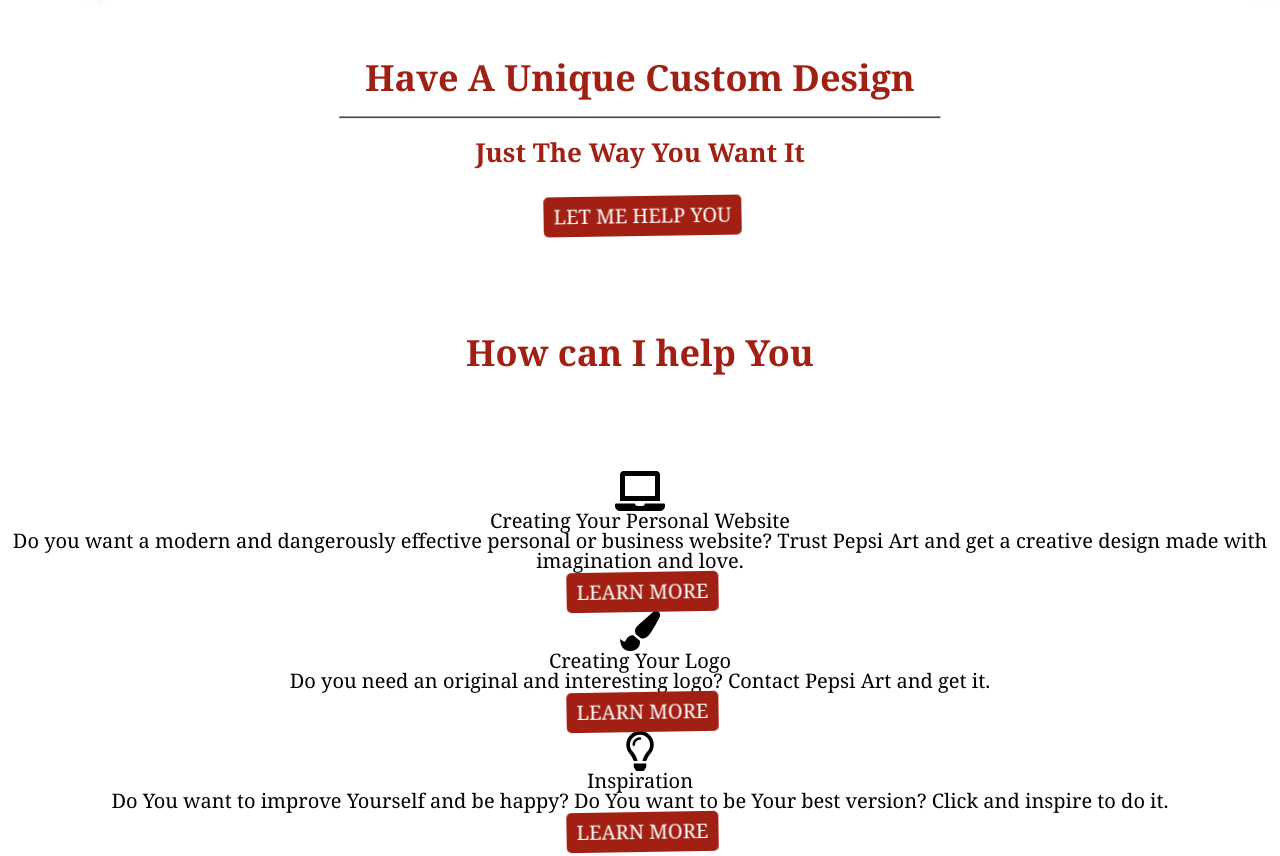
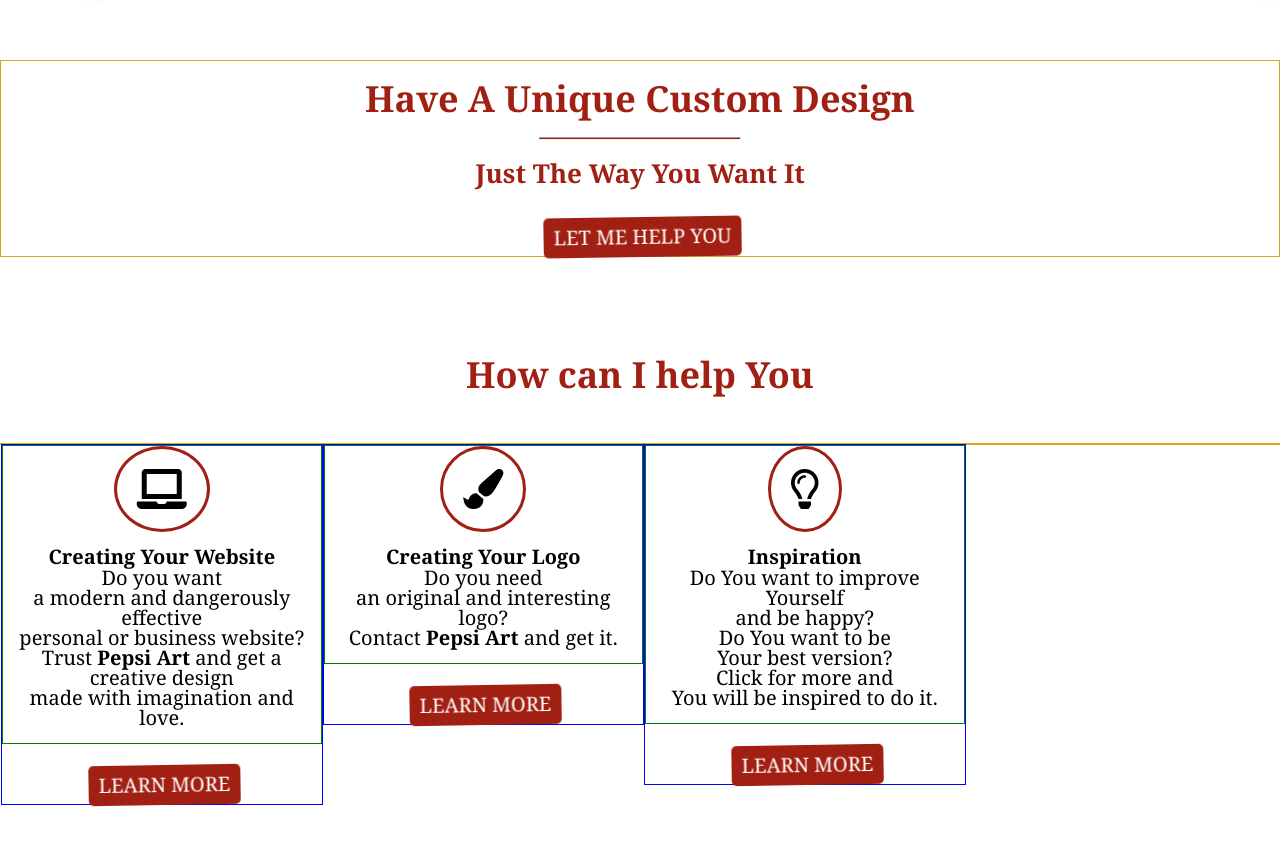
Before and after one commit to petyakostova/Pepsi-Art-Site, a plain HTML site: page index.html in a window 1280 px wide. Shown: the part 353-1209 px from the top of the page. Drawn offline with Linux system fonts and the light colour scheme.

Commit message:
fill info and style columns

```diff
--- a/css/main.css
+++ b/css/main.css
@@ -121,7 +121,11 @@ nav ul li a:hover {
     margin: 0 auto;
     text-align: center;
     margin-top: 50px;
+}
+
+.centered {
     margin-bottom: 100px;
+    border: 1px solid goldenrod;
 }
 
 #main-message {
@@ -134,7 +138,7 @@ nav ul li a:hover {
 
 hr {
     height: 1px;
-    width: 600px;
+    width: 10em;
     background-color: #A12013;
     margin-bottom: 20px;
 }
@@ -218,4 +222,49 @@ hr {
     font-size: 1.8em;
     color: #A12013;
     font-weight: bold;
+    /* margin-bottom: 100px; */
 }
+
+.column-content {
+    width: 25%;
+    /* display: inline-block; */
+    display: flex;
+    align-items: center;
+    /* justify-content: center; */
+    flex-direction: column;
+    /* align-self: flex-start;   */
+    float: left;
+    /* text-align: center;     */
+    border: 1px solid blue;
+    margin-bottom: 100px;
+}
+
+.content-icon {
+    border: 1px solid green;
+    margin-bottom: 20px;
+}
+
+.content-icon i {
+    border: 3px solid #A12013;
+    border-radius: 50%;
+    padding: 20px;
+    /* border-radius: 5px 20px 5px;
+    padding: 10px;         */
+    /* height: 100%; */
+}
+
+.article-content {
+    margin: 15px 3px;
+}
+
+.article-content h3 {
+    font-weight: bold;
+}
+
+.article-content p {
+    margin: 1px 5px;
+}
+
+span {
+    font-weight: bold;
+}
--- a/index.html
+++ b/index.html
@@ -98,49 +98,61 @@
 
 				<div class="centered">
 					<div class="column-content">
-						<div class="content">
+						<div class="content-icon">
 							<i class="fas fa-2x fa-laptop"></i>
 
 							<div class="article-content">
-								<h3>Creating Your Personal Website</h3>
-								<p>Do you want a modern and dangerously effective personal or business website? Trust Pepsi Art and get a creative design
-									made with imagination and love.</p>
+								<h3>Creating Your Website</h3>
+								<p>Do you want
+									<br /> a modern and dangerously effective
+									<br /> personal or business website?
+									<br /> Trust
+									<span>Pepsi Art</span> and get a creative design
+									<br /> made with imagination and love.</p>
+							</div>
 						</div>
 
 						<div class="let-me-help">
 							<a href="index.html#help" target="_self">Learn More</a>
 						</div>
 					</div>
-					</div>
 
 					<div class="column-content">
-						<div class="icon-content">
+						<div class="content-icon">
 							<i class="fas fa-2x fa-paint-brush"></i>
 
 							<div class="article-content">
 								<h3>Creating Your Logo</h3>
-								<p>Do you need an original and interesting logo? Contact Pepsi Art and get it.</p>
+								<p>Do you need
+									<br /> an original and interesting logo?
+									<br /> Contact
+									<span>Pepsi Art</span> and get it.</p>
+							</div>
 						</div>
 
 						<div class="let-me-help">
 							<a href="index.html#help" target="_self">Learn More</a>
 						</div>
 					</div>
-					</div>
 
 					<div class="column-content">
-						<div class="icon-content">
+						<div class="content-icon">
 							<i class="far fa-2x fa-lightbulb"></i>
 							<!-- <i class="fas fa-2x fa-lightbulb"></i> -->
 
 							<div class="article-content">
 								<h3>Inspiration</h3>
-								<p>Do You want to improve Yourself and be happy? Do You want to be Your best version? Click and inspire to do it.</p>
+								<p>Do You want to improve Yourself
+									<br /> and be happy?
+									<br /> Do You want to be
+									<br /> Your best version?
+									<br /> Click for more and
+									<br /> You will be inspired to do it.</p>
+							</div>
 						</div>
 
 						<div class="let-me-help">
 							<a href="index.html#help" target="_self">Learn More</a>
-							</div>
 						</div>
 					</div>
 				</div>
```
Lines whose indentation alone changed are shown as unchanged.
